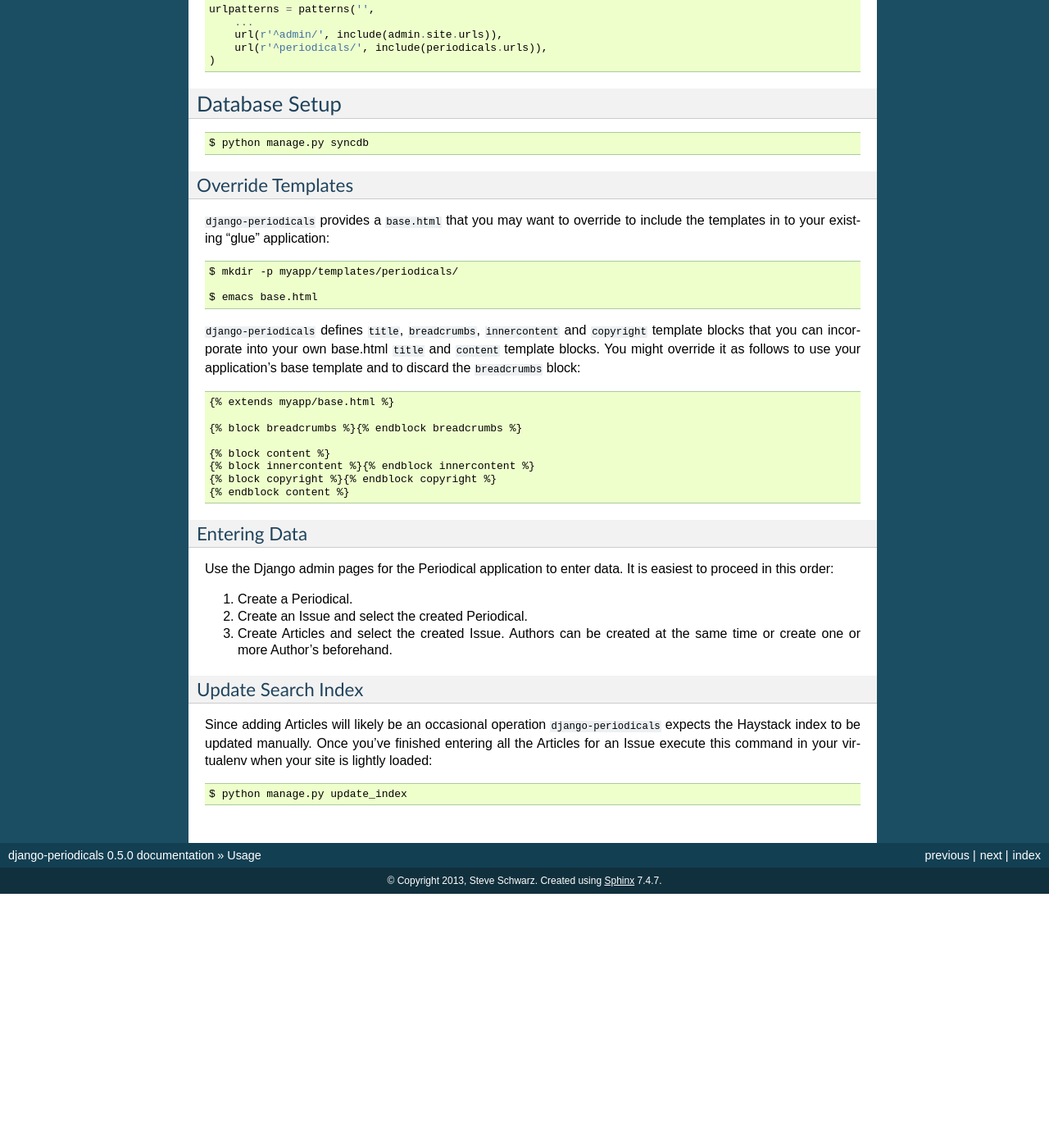
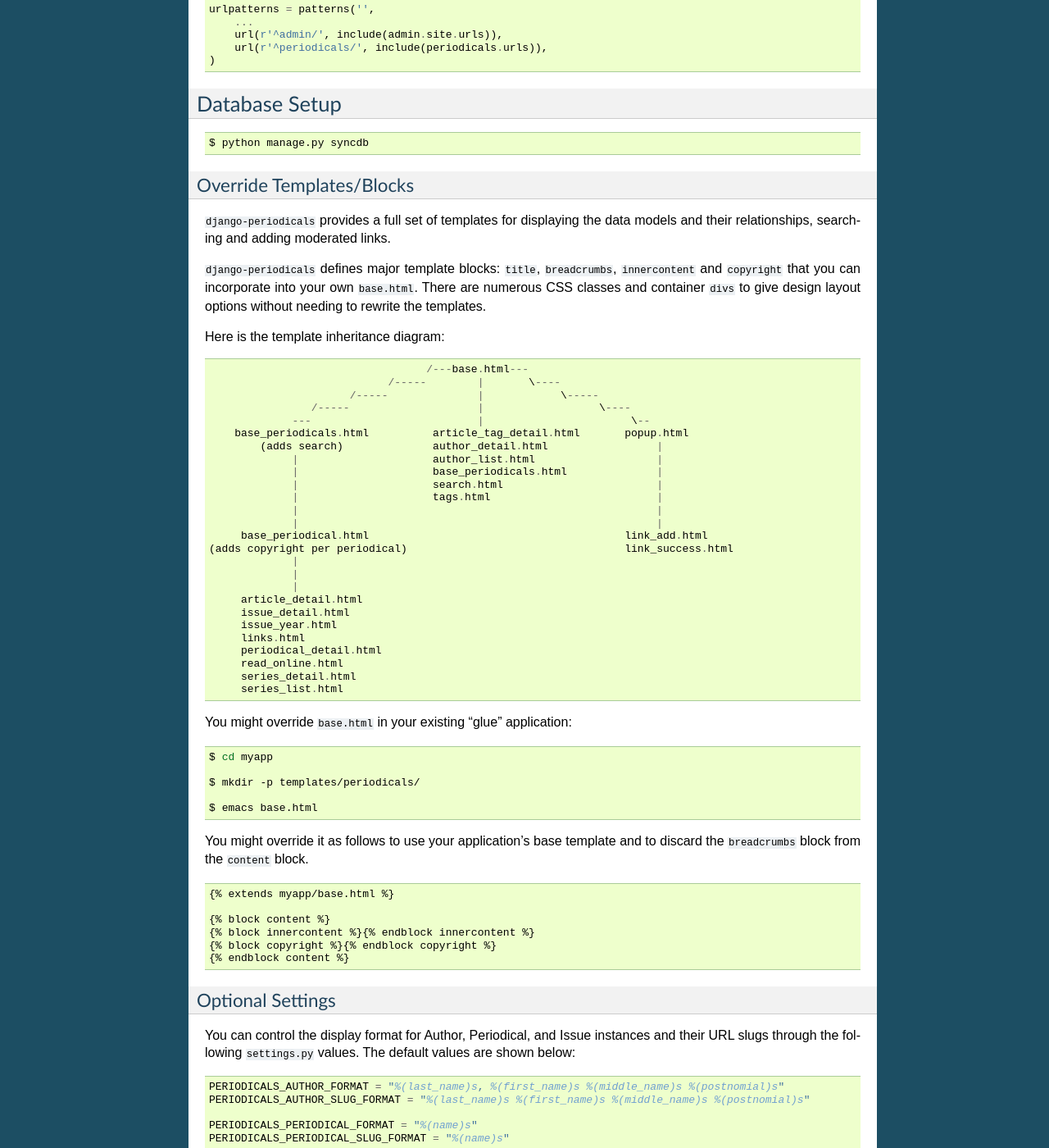
Before and after one commit to saschwarz/django-periodicals, a Sphinx documentation site: the page built from docs/usage.rst, in a window 1280 px wide and 1400 px high, scrolled down 823 px. Shown: the whole window at 82% size. Built offline with Sphinx 7.4.7, drawn with Linux system fonts in a browser that asks for light colours; before the commit the page ends 1913 px from its top, so only the background shows below that; some of the changed text lies outside the part shown.

Commit message:
Updated documentation

```diff
--- a/docs/usage.rst
+++ b/docs/usage.rst
@@ -20,7 +20,7 @@ Add ``periodicals`` and the other applications it uses to ``INSTALLED_APPS``:
         'periodicals',
     )
 
-Configure your Haystack backend:
+Configure your Haystack backend. Here is an example using `Whoosh <https://bitbucket.org/mchaput/whoosh/wiki/Home>`_:
 
 .. code-block :: python
 
@@ -67,29 +67,79 @@ Database Setup
      $ python manage.py syncdb
 
 
-Override Templates
-==================
+Override Templates/Blocks
+=========================
 
-``django-periodicals`` provides a ``base.html`` that you may want to override to include the templates in to your existing "glue" application:
+``django-periodicals`` provides a full set of templates for displaying the data models and their relationships, searching and adding moderated links.
+
+``django-periodicals`` defines major template blocks: ``title``, ``breadcrumbs``, ``innercontent`` and ``copyright`` that you can incorporate into your own ``base.html``. There are numerous CSS classes and container ``divs`` to give design layout options without needing to rewrite the templates.
+
+Here is the template inheritance diagram::
+
+                                    /---base.html---
+                              /-----        |       \----
+                        /-----              |            \-----
+                  /-----                    |                  \----
+               ---                          |                       \--
+      base_periodicals.html          article_tag_detail.html       popup.html
+          (adds search)              author_detail.html                 |
+               |                     author_list.html                   |
+               |                     base_periodicals.html              |
+               |                     search.html                        |
+               |                     tags.html                          |
+               |                                                        |
+               |                                                        |
+       base_periodical.html                                        link_add.html
+  (adds copyright per periodical)                                  link_success.html
+               |
+               |
+               |
+       article_detail.html
+       issue_detail.html
+       issue_year.html
+       links.html
+       periodical_detail.html
+       read_online.html
+       series_detail.html
+       series_list.html
+
+You might override ``base.html`` in your existing "glue" application:
 
 .. code-block :: bash
 
-   $ mkdir -p myapp/templates/periodicals/
+   $ cd myapp
+
+   $ mkdir -p templates/periodicals/
 
    $ emacs base.html
 
-``django-periodicals`` defines ``title``, ``breadcrumbs``, ``innercontent`` and ``copyright`` template blocks that you can incorporate into your own base.html ``title`` and ``content`` template blocks. You might override it as follows to use your application's base template and to discard the ``breadcrumbs`` block:
+You might override it as follows to use your application's base template and to discard the ``breadcrumbs`` block from the ``content`` block.
 
 .. code-block :: html
 
    {% extends myapp/base.html %}
 
-   {% block breadcrumbs %}{% endblock breadcrumbs %}
-
    {% block content %}
    {% block innercontent %}{% endblock innercontent %}
    {% block copyright %}{% endblock copyright %}
    {% endblock content %}
+
+
+Optional Settings
+=================
+
+You can control the display format for Author, Periodical, and Issue instances and their URL slugs through the following ``settings.py`` values. The default values are shown below:
+
+.. code-block :: python
+
+    PERIODICALS_AUTHOR_FORMAT = "%(last_name)s, %(first_name)s %(middle_name)s %(postnomial)s"
+    PERIODICALS_AUTHOR_SLUG_FORMAT = "%(last_name)s %(first_name)s %(middle_name)s %(postnomial)s"
+
+    PERIODICALS_PERIODICAL_FORMAT = "%(name)s"
+    PERIODICALS_PERIODICAL_SLUG_FORMAT = "%(name)s"
+
+    PERIODICALS_ISSUE_FORMAT = "Vol. %(volume)s No. %(issue)s"
+    PERIODICALS_ISSUE_SLUG_FORMAT = "%(volume)s %(issue)s"
 
 
 Entering Data
```
Also changed, not shown: README.rst (+19 -11 lines), 2 other files.
